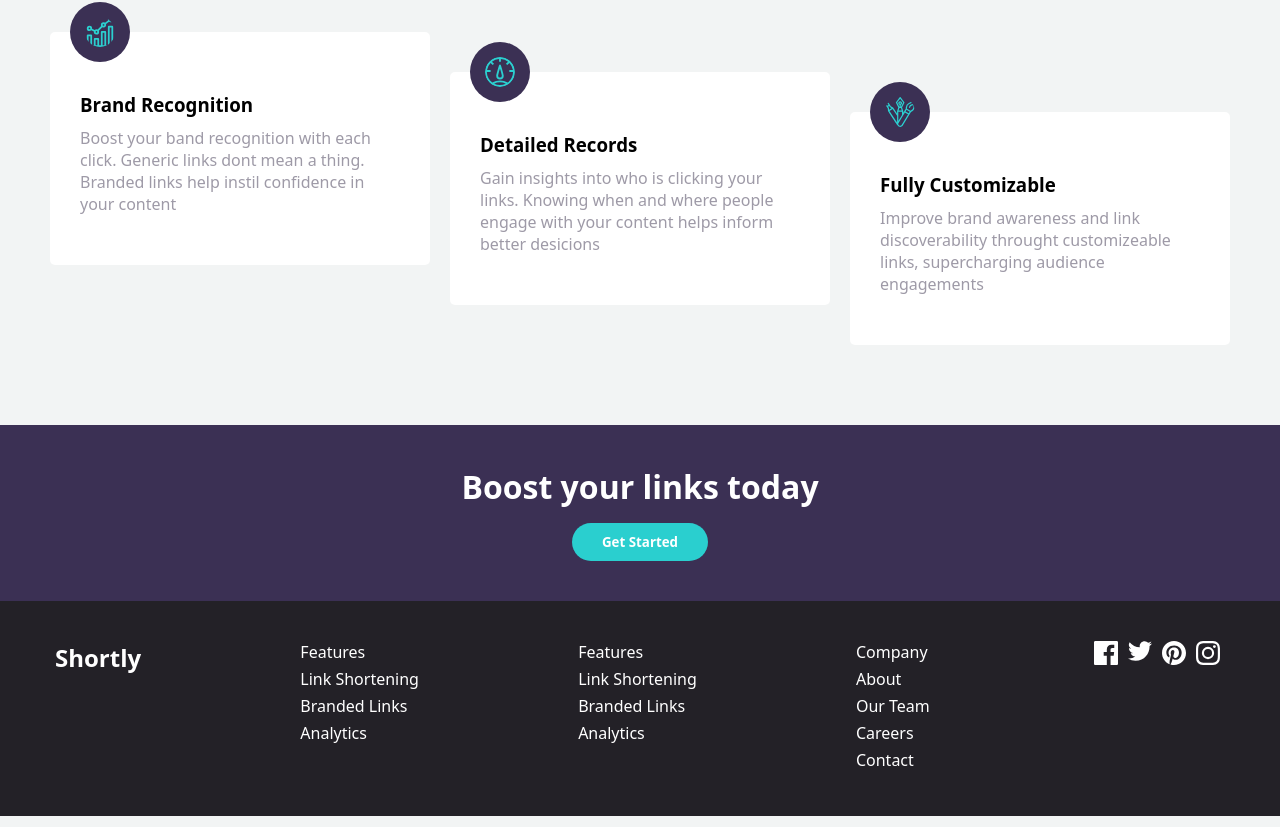
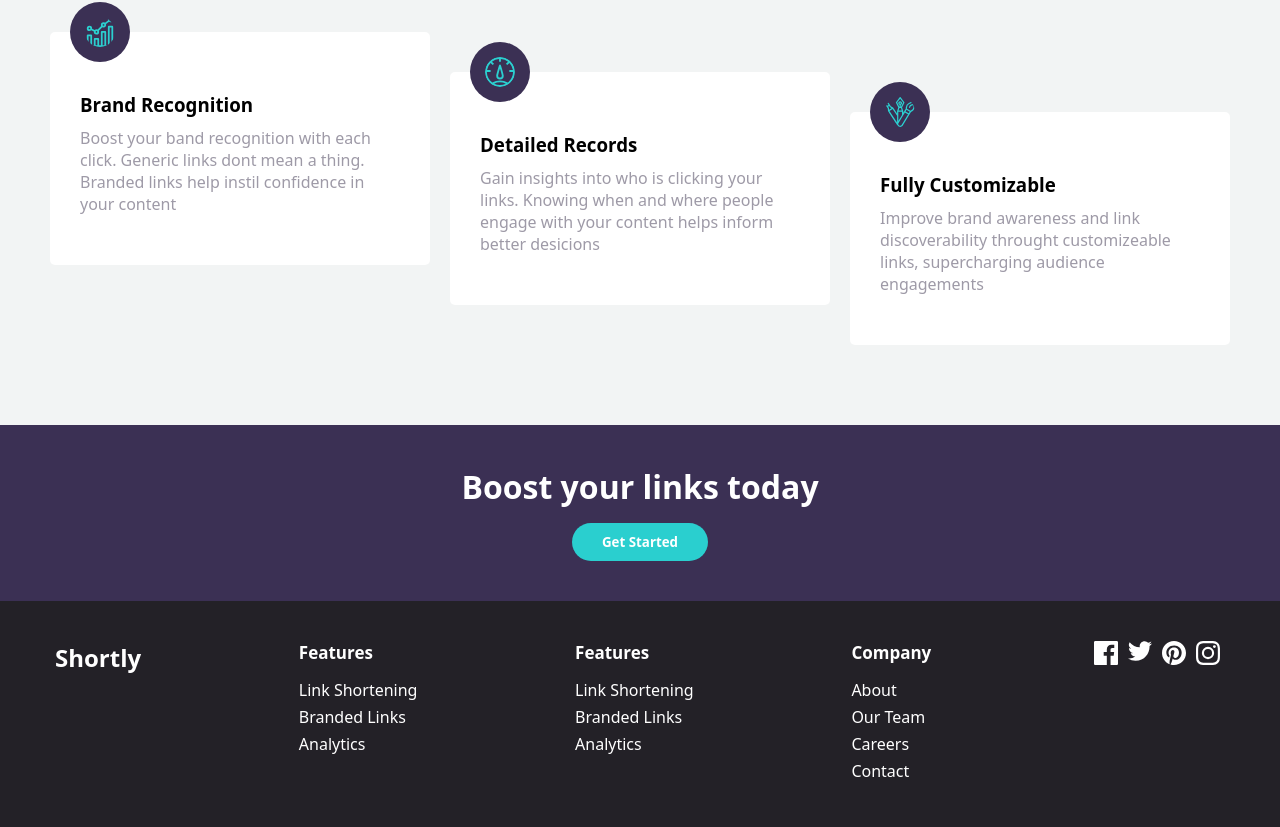
Before and after one commit to arberLisaj/frontend-mentor-solutions, a React (Vite) app in the folder url-shortener/: page / in a window 1280 px wide. Shown: the part 814-1641 px from the top of the page. Built offline with nearby package versions, Linux system fonts and the light colour scheme; no server answers.

Commit message:
url shortener: footer links styles

```diff
--- a/url-shortener/src/components/Footer/_footer.scss
+++ b/url-shortener/src/components/Footer/_footer.scss
@@ -18,6 +18,13 @@
       li:hover {
         color: variables.$cyan;
         cursor: pointer;
+      }
+    }
+    .list {
+      li:nth-of-type(1) {
+        font-size: 17px;
+        margin-bottom: 15px;
+        font-weight: bold;
       }
     }
     .socials {
--- a/url-shortener/src/styles/styles.css
+++ b/url-shortener/src/styles/styles.css
@@ -301,6 +301,11 @@ section#link-container .copy input {
   color: hsl(180, 66%, 49%);
   cursor: pointer;
 }
+.footer-wrapper footer .list li:nth-of-type(1) {
+  font-size: 17px;
+  margin-bottom: 15px;
+  font-weight: bold;
+}
 .footer-wrapper footer .socials {
   display: flex;
 }
```
Also changed, not shown: 1 other file (tests, documents, lock files or other folders).
